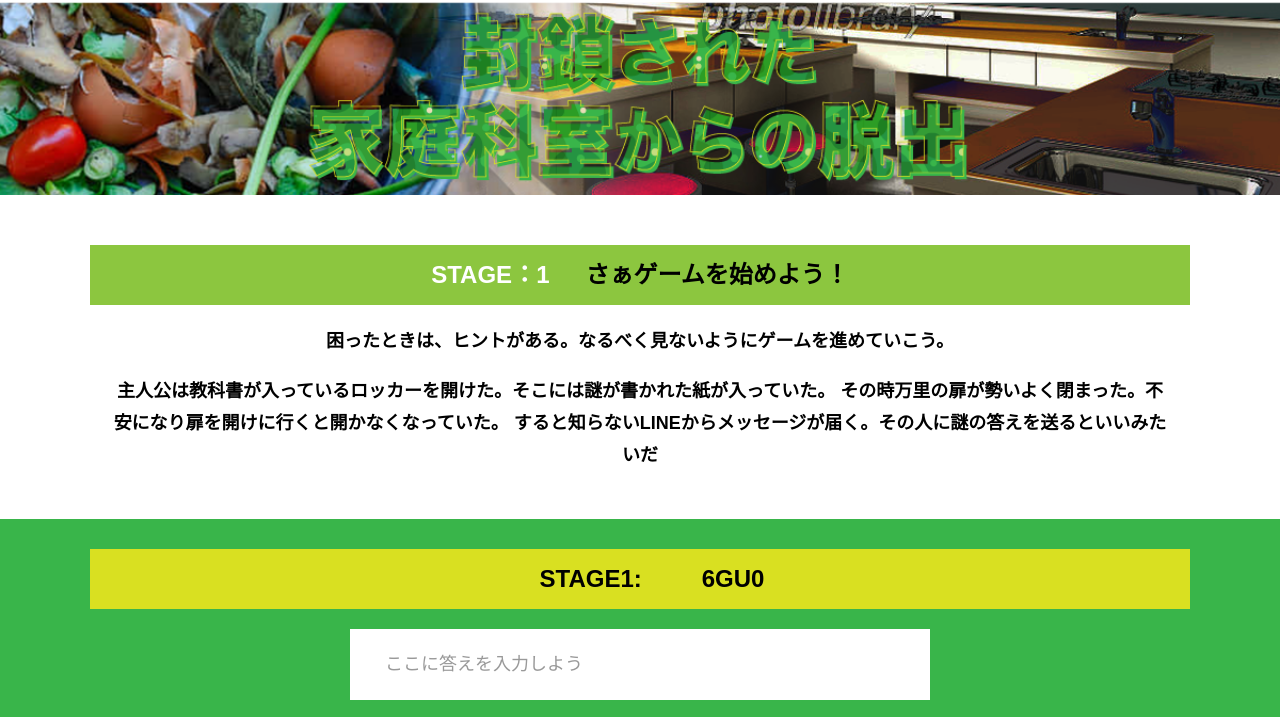
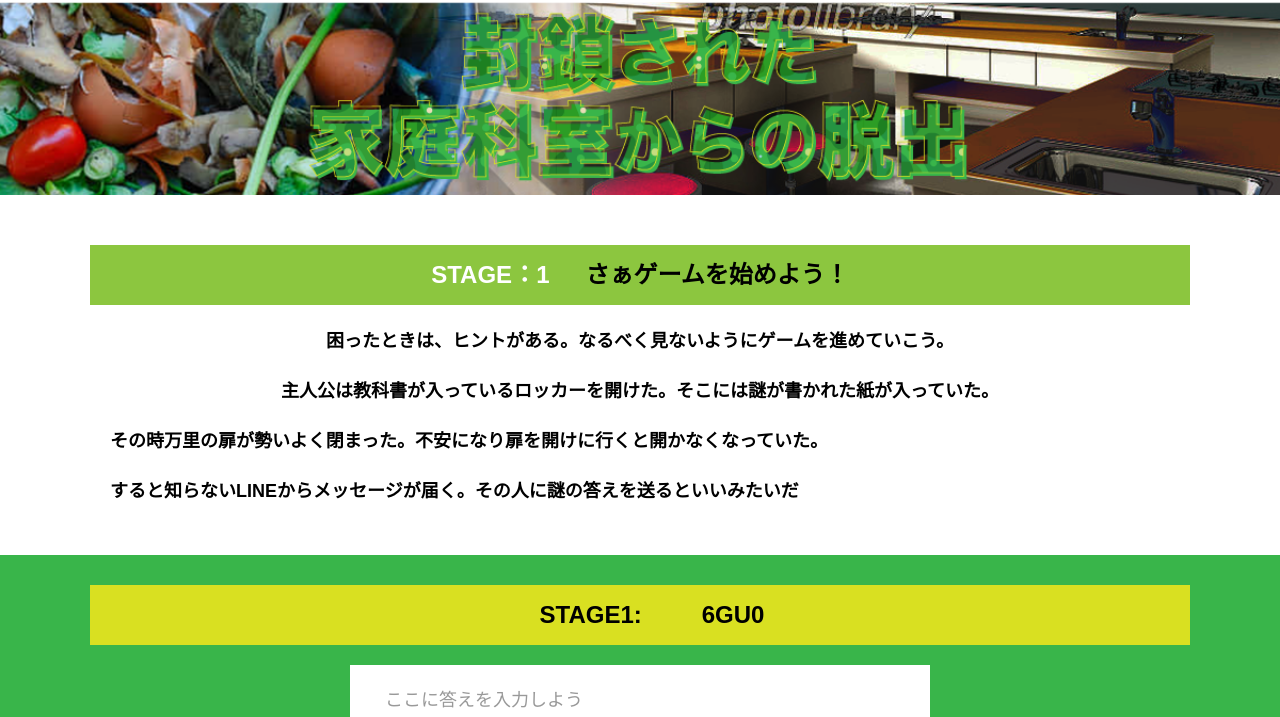
Before and after one commit to maho-nakaharaaaaa/alfa-kobe-N, a plain HTML site: page main.html in a window 1280 px wide. Shown: the part 58-775 px from the top of the page. Drawn offline with nearby package versions, Linux system fonts and the light colour scheme.

Commit message:
Update main.html

```diff
--- a/main.html
+++ b/main.html
@@ -36,10 +36,9 @@
             <h2 class="section-title section-title--keycolorlight"><span class="section-title__stage">STAGE：1</span>さぁゲームを始めよう！</h2>
             <p class="text-center">困ったときは、ヒントがある。なるべく見ないようにゲームを進めていこう。<br>
               </p>
-            <p class="text-center">主人公は教科書が入っているロッカーを開けた。そこには謎が書かれた紙が入っていた。
-その時万里の扉が勢いよく閉まった。不安になり扉を開けに行くと開かなくなっていた。
-すると知らないLINEからメッセージが届く。その人に謎の答えを送るといいみたいだ
-</p>
+            <p class="text-center">主人公は教科書が入っているロッカーを開けた。そこには謎が書かれた紙が入っていた。</p>
+            その時万里の扉が勢いよく閉まった。不安になり扉を開けに行くと開かなくなっていた。</p>
+          すると知らないLINEからメッセージが届く。その人に謎の答えを送るといいみたいだ</p>
 
             <div class="container">
               <figure class="image__container">
```
